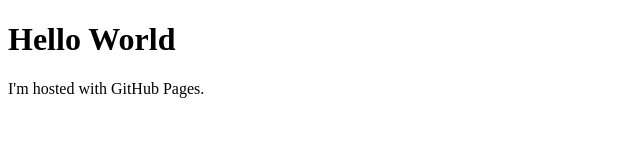
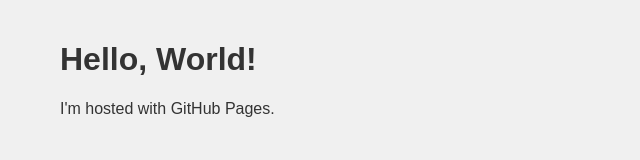
Before and after one commit to ddsupp/ddsupp.github.io, a plain HTML site: page index.html in a window 1280 px wide. Shown: the whole page, without its empty margins (0-640 px from the left). Drawn offline with Linux system fonts and the light colour scheme.

Commit message:
Update index.html

```diff
--- a/index.html
+++ b/index.html
@@ -1,7 +1,24 @@
 <!DOCTYPE html>
-<html>
+<html lang="ru">
+<head>
+    <meta charset="UTF-8">
+    <meta name="viewport" content="width=device-width, initial-scale=1.0">
+    <title>ddsupp</title>
+    <style>
+        body {
+            font-family: Arial, sans-serif;
+            margin: 0;
+            padding-top: 20px;
+            padding-left: 60px;
+            background-color: #f0f0f0;
+        }
+        h1, p {
+            color: #333;
+        }
+    </style>
+</head>
 <body>
-<h1>Hello World</h1>
-<p>I'm hosted with GitHub Pages.</p>
+    <h1>Hello, World!</h1>
+    <p>I'm hosted with GitHub Pages.</p>
 </body>
 </html>
```
